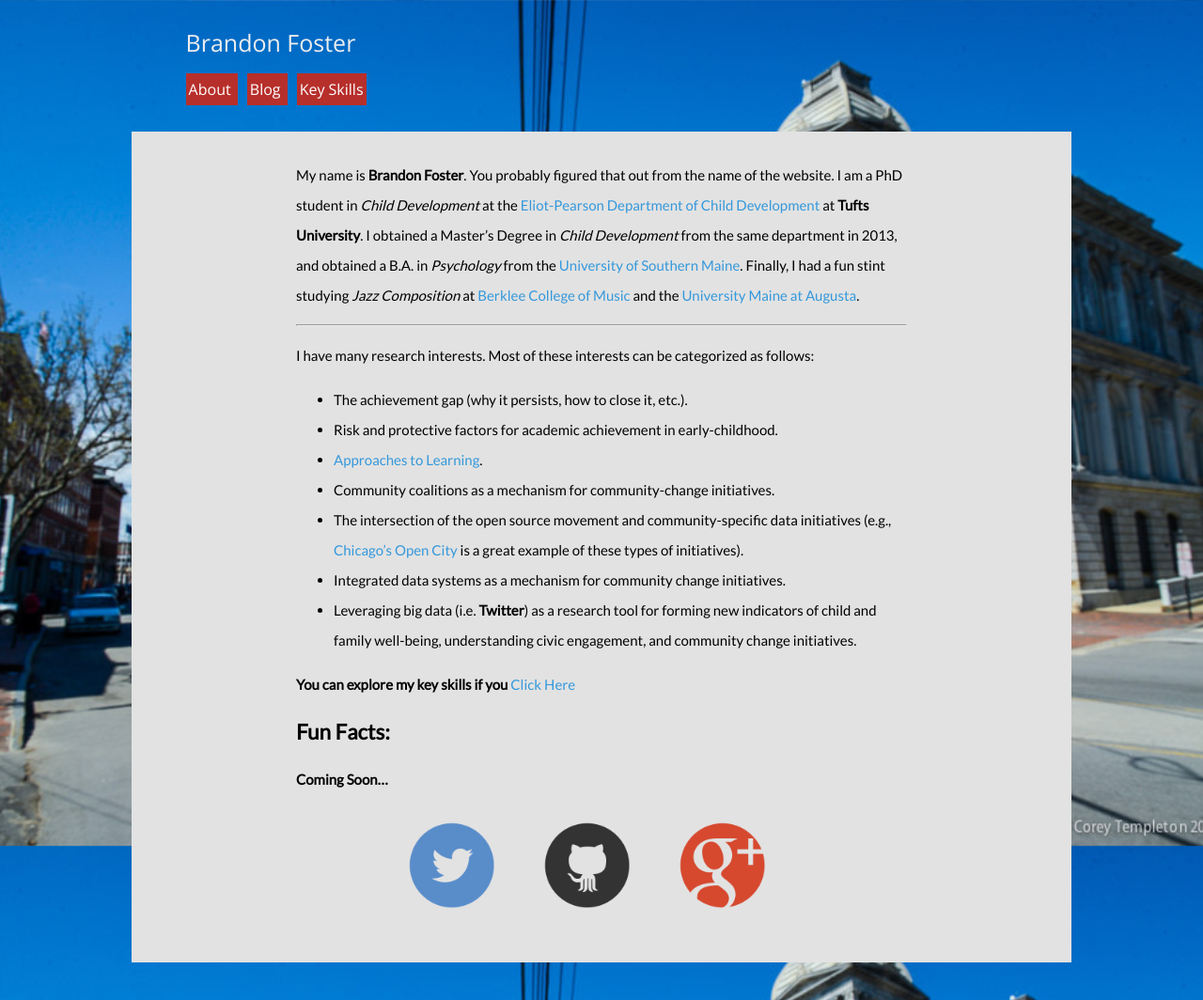
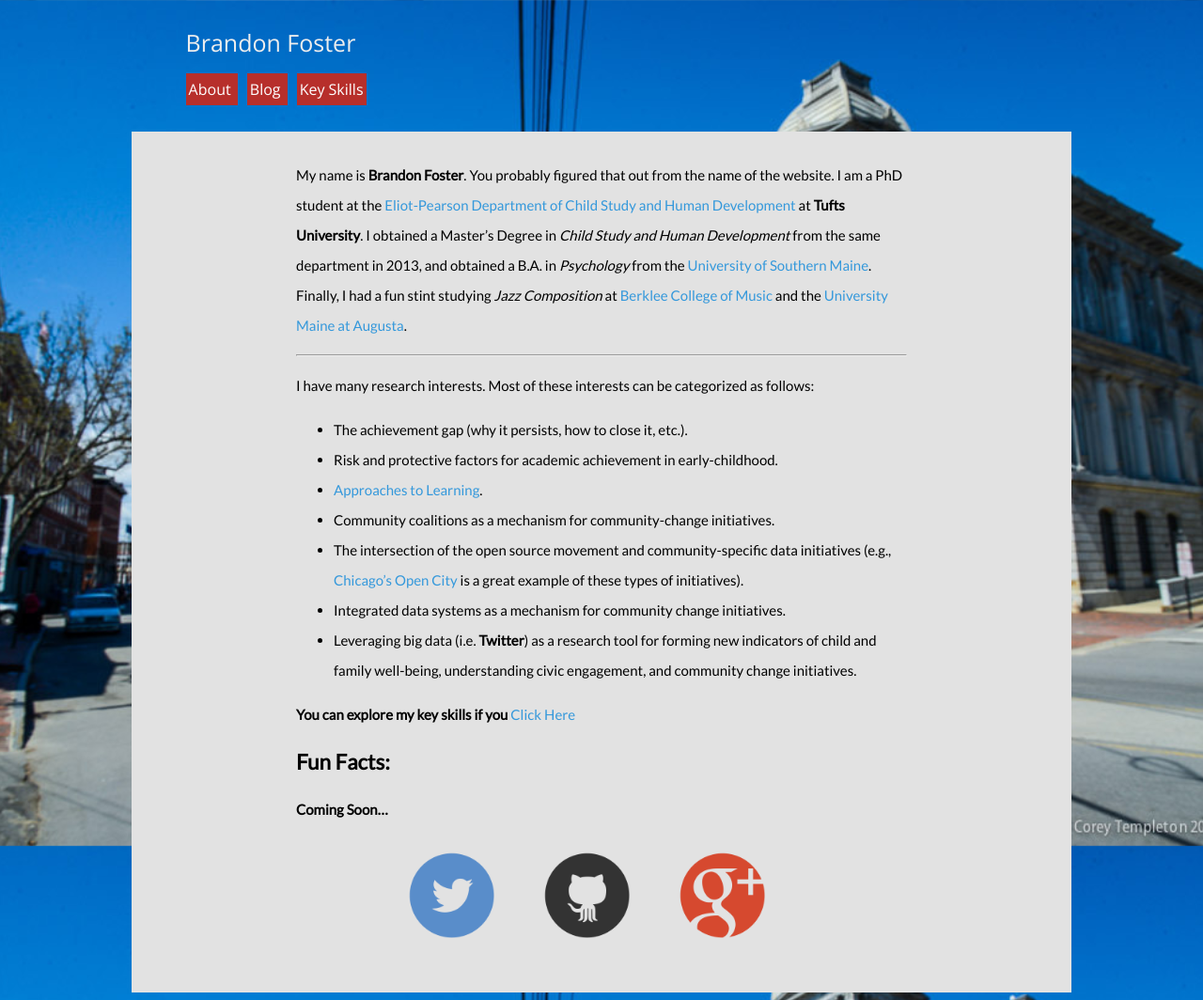
Before and after one commit to bfoste01/brandonfoster.net, a Jekyll site: the page built from about/index.html, in a window 1280 px wide. Shown: the whole page at 94% size. Built offline with Jekyll 4.4.1, drawn with Linux system fonts in a browser that asks for light colours; Markdown is read by kramdown in place of the engine named in the settings.

```diff
--- a/_includes/about.md
+++ b/_includes/about.md
@@ -1,4 +1,4 @@
-My name is **Brandon Foster**. You probably figured that out from the name of the website. I am a PhD student in *Child Development* at the [Eliot-Pearson Department of Child Development](http://ase.tufts.edu/epcd/) at **Tufts University**. I obtained a Master's Degree in *Child Development* from the same department in 2013, and obtained a B.A. in *Psychology* from the [University of Southern Maine](http://usm.maine.edu). Finally, I had a fun stint studying *Jazz Composition* at [Berklee College of Music](http://www.berklee.edu) and the [University Maine at Augusta](http://www.uma.edu/jazz.html).
+My name is **Brandon Foster**. You probably figured that out from the name of the website. I am a PhD student at the [Eliot-Pearson Department of Child Study and Human Development](http://ase.tufts.edu/epcd/) at **Tufts University**. I obtained a Master's Degree in *Child Study and Human Development* from the same department in 2013, and obtained a B.A. in *Psychology* from the [University of Southern Maine](http://usm.maine.edu). Finally, I had a fun stint studying *Jazz Composition* at [Berklee College of Music](http://www.berklee.edu) and the [University Maine at Augusta](http://www.uma.edu/jazz.html).
 
 ---
 I have many research interests. Most of these interests can be categorized as follows:
--- a/css/style-responsive-phone.css
+++ b/css/style-responsive-phone.css
@@ -56,3 +56,8 @@ body {
 	margin: 0 auto;
 	width: 80%;
 }
+img {
+    max-width: 100%;
+    height: auto;
+    width: auto\9; /* ie8 */
+}
--- a/css/style-responsive-tablet.css
+++ b/css/style-responsive-tablet.css
@@ -46,6 +46,11 @@ body{
 .icon img{
 	width: 80%;
 }
+img {
+    max-width: 100%;
+    height: auto;
+    width: auto\9; /* ie8 */
+}
 
 .card-grid{
 	margin: 0 auto;
--- a/css/style.css
+++ b/css/style.css
@@ -33,6 +33,12 @@ a{
 	margin-left: 15%;
 	font-family: "Open Sans";
 	font-weight: 300;
+}
+
+img {
+    max-width: 100%;
+    height: auto;
+    width: auto\9; /* ie8 */
 }
 
 .circle{
```
Also changed, not shown: blog/_posts/2014-06-29-Entry Into the Kaggle Universe.md (+1 -1 lines), blog/_posts/2014-07-05-Publishable Tables in R.md (added, +116 -0 lines), img/buster_scared.gif (added).
